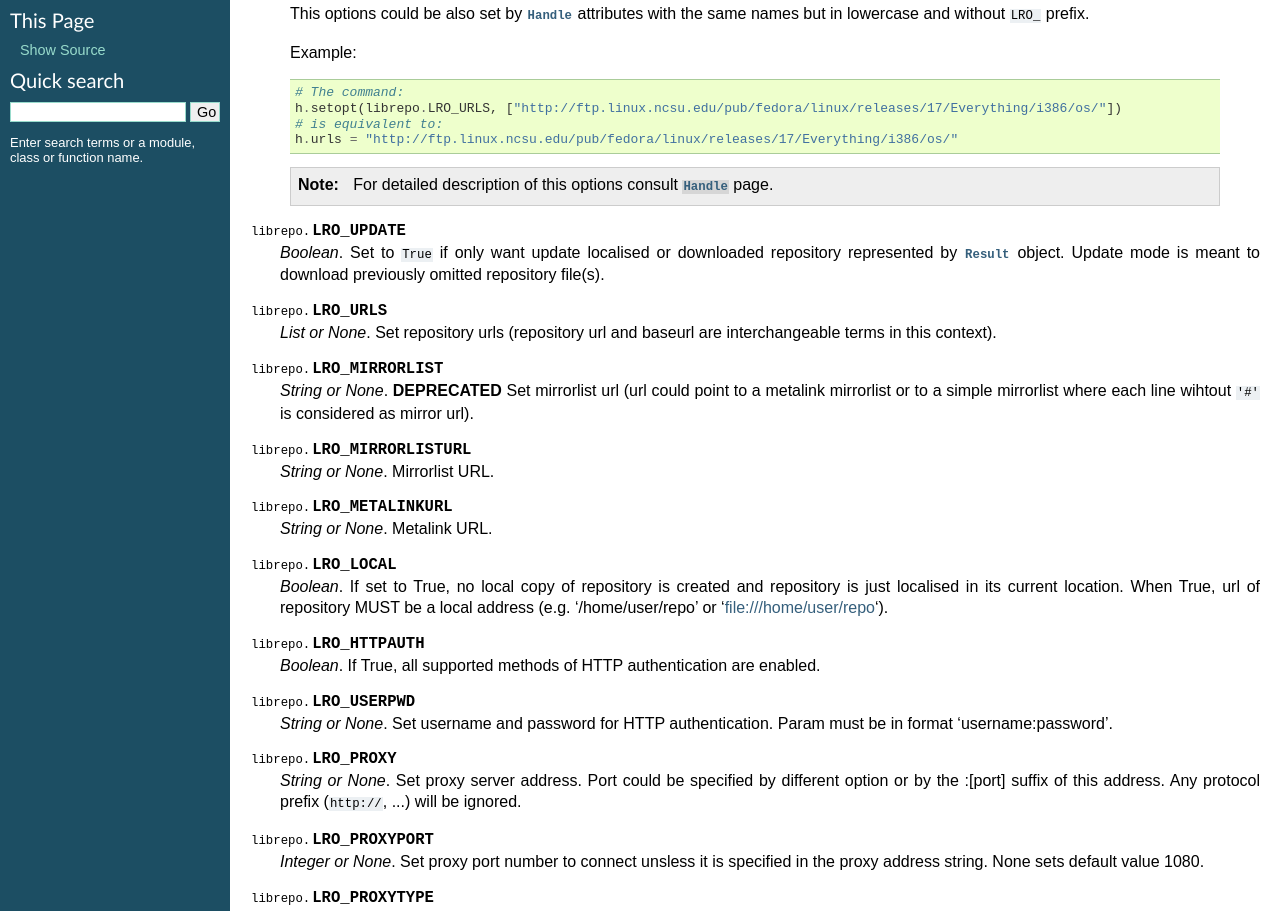
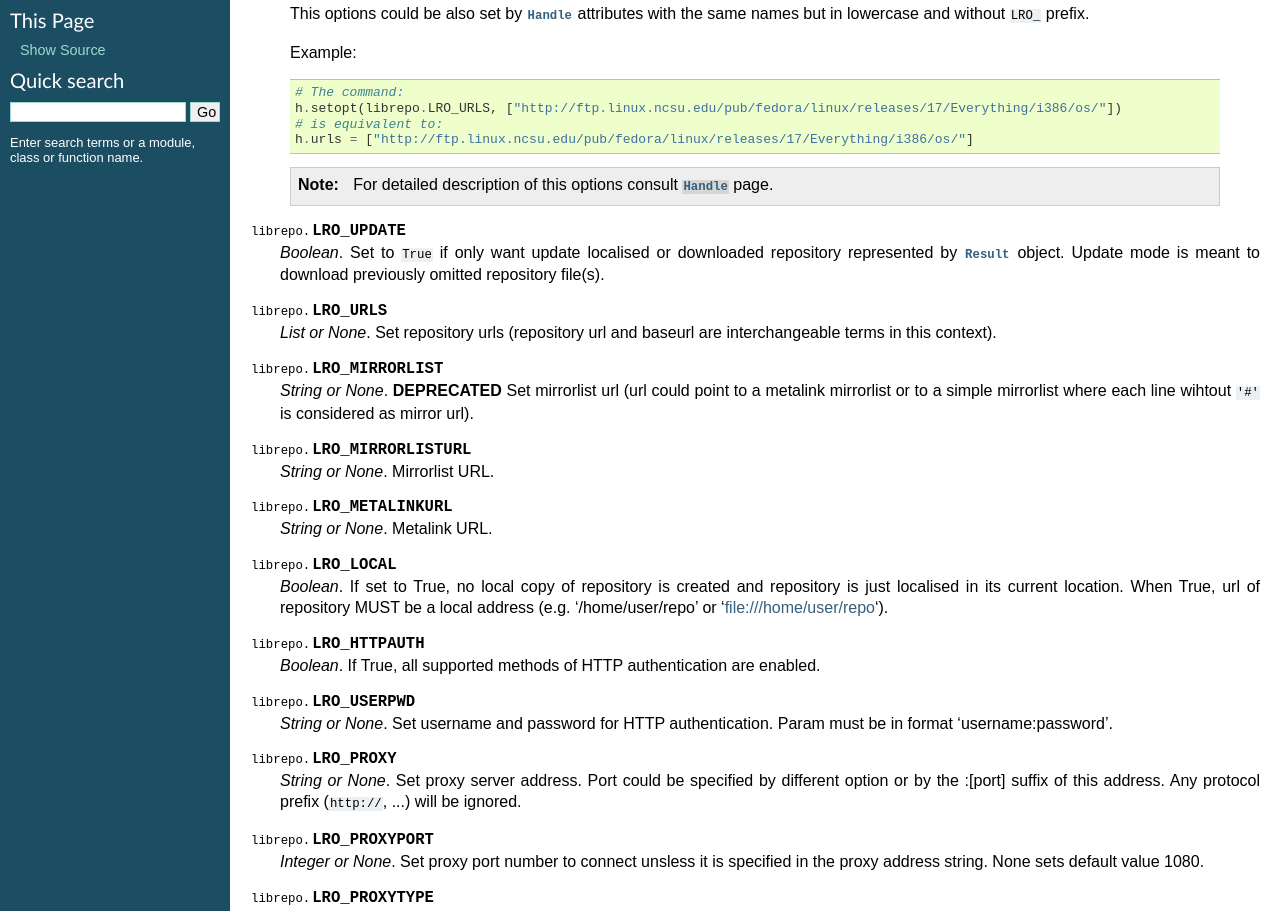
Before and after one commit to rpm-software-management/librepo, a plain HTML site: page lib.html in a window 1280 px wide. Shown: the part 822-1733 px from the top of the page. Drawn offline with Linux system fonts and the light colour scheme.

Commit message:
Documentation update

```diff
--- a/lib.html
+++ b/lib.html
@@ -109,7 +109,7 @@ with the same names but in lowercase and without <tt class="docutils literal"><s
 <div class="highlight-python"><div class="highlight"><pre><span class="c"># The command:</span>
 <span class="n">h</span><span class="o">.</span><span class="n">setopt</span><span class="p">(</span><span class="n">librepo</span><span class="o">.</span><span class="n">LRO_URLS</span><span class="p">,</span> <span class="p">[</span><span class="s">&quot;http://ftp.linux.ncsu.edu/pub/fedora/linux/releases/17/Everything/i386/os/&quot;</span><span class="p">])</span>
 <span class="c"># is equivalent to:</span>
-<span class="n">h</span><span class="o">.</span><span class="n">urls</span> <span class="o">=</span> <span class="s">&quot;http://ftp.linux.ncsu.edu/pub/fedora/linux/releases/17/Everything/i386/os/&quot;</span>
+<span class="n">h</span><span class="o">.</span><span class="n">urls</span> <span class="o">=</span> <span class="p">[</span><span class="s">&quot;http://ftp.linux.ncsu.edu/pub/fedora/linux/releases/17/Everything/i386/os/&quot;</span><span class="p">]</span>
 </pre></div>
 </div>
 <div class="admonition note">
```
